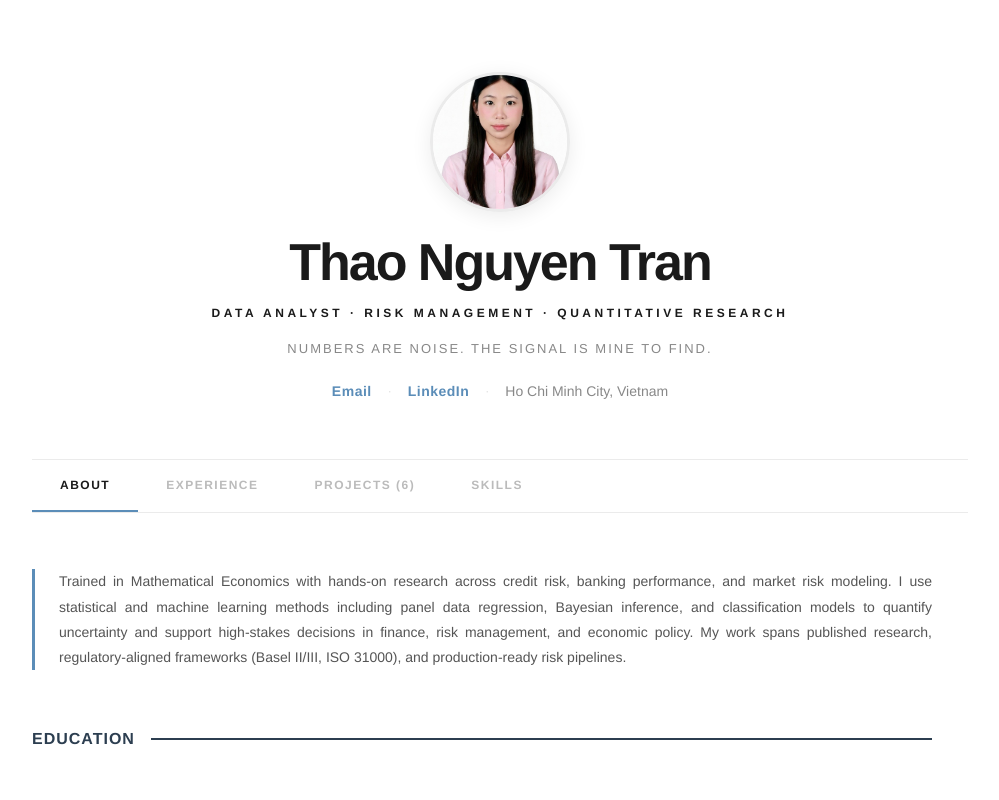
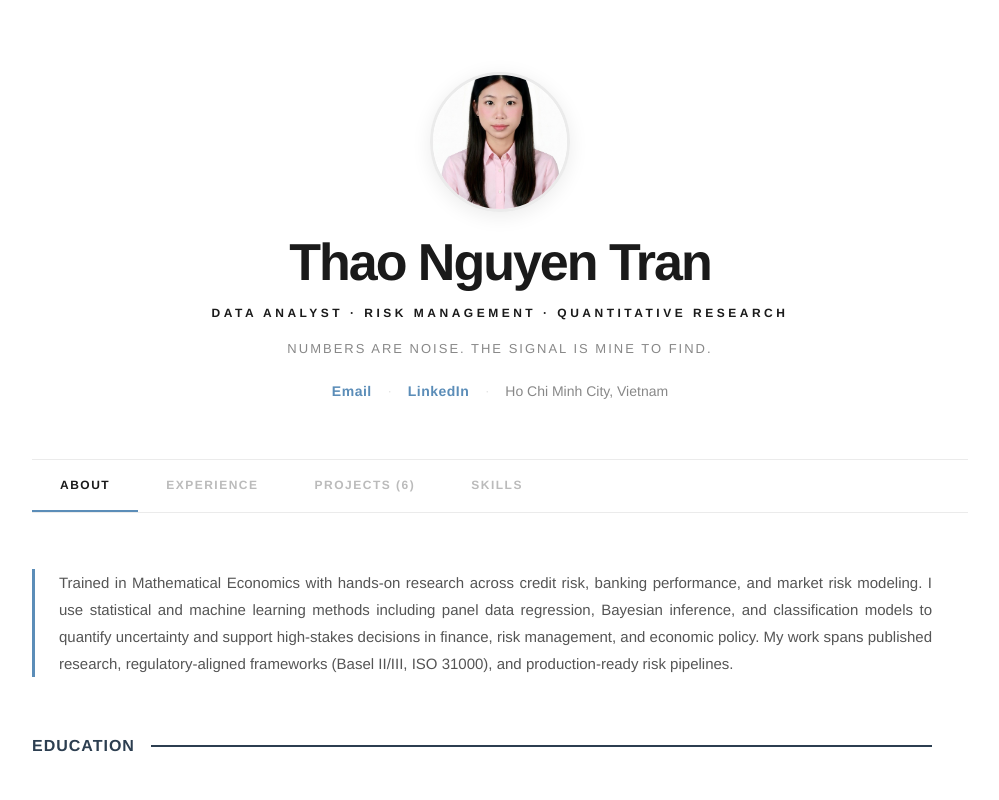
Before and after one commit to nguyenthaotran7903/Thao-Nguyen-Portfolio, a Next.js app: page / in a window 1280 px wide. Shown: the top 800 px of the page, without its empty margins (140-1139 px from the left). Built offline with nearby package versions, Linux system fonts and the light colour scheme.

Commit message:
Update page.module.css

```diff
--- a/app/page.module.css
+++ b/app/page.module.css
@@ -27,7 +27,7 @@
 .section { max-width: 900px; }
 
 /* ===== ABOUT ===== */
-.aboutBio { font-size: 14px; color: #555; line-height: 1.8; font-weight: 400; max-width: 100%; border-left: 3px solid #5b8db8; padding-left: 24px; margin: 0 0 48px; text-align: justify; }.aboutGrid { display: grid; grid-template-columns: repeat(3, 1fr); gap: 24px; background: transparent; border: none; margin-bottom: 8px; }
+.aboutBio { font-size: 15px; color: #555; line-height: 1.8; font-weight: 400; max-width: 100%; border-left: 3px solid #5b8db8; padding-left: 24px; margin: 0 0 48px; text-align: justify; }.aboutGrid { display: grid; grid-template-columns: repeat(3, 1fr); gap: 24px; background: transparent; border: none; margin-bottom: 8px; }
 .aboutCard { background: transparent; padding: 0; transition: none; }
 .aboutCard:hover { background: transparent; }
 .cardLabel { display: block; font-size: 10px; letter-spacing: 2.5px; text-transform: uppercase; color: #5a9e82; margin-bottom: 14px; font-weight: 700; }
```
